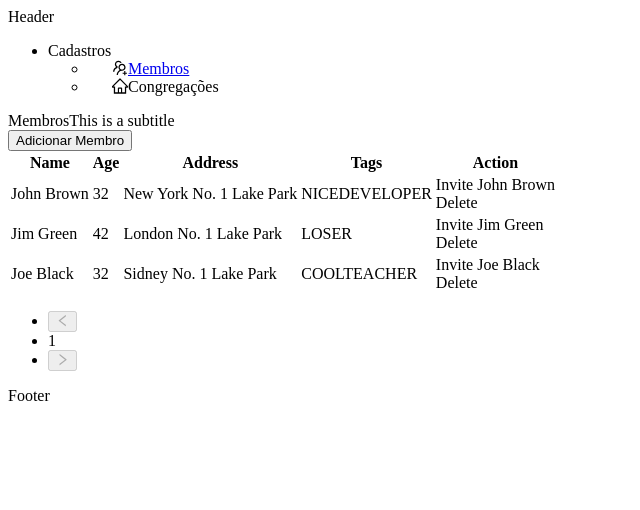
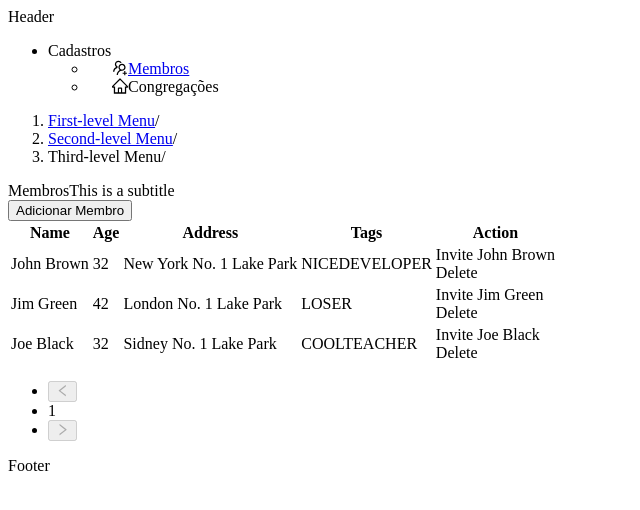
Before and after one commit to ViniCorrea/Ephata, a Next.js app in the folder front/: page /members in a window 1280 px wide. Shown: the top 510 px of the page, without its empty margins (0-640 px from the left). Built offline with nearby package versions, Linux system fonts and the light colour scheme.

Commit message:
Fixing types on layout

```diff
--- a/front/src/components/layout/index.tsx
+++ b/front/src/components/layout/index.tsx
@@ -1,5 +1,5 @@
 import React from "react";
-import { Layout, PageHeader, Button, Tag } from "antd";
+import { Layout, PageHeader, Button, Tag, BreadcrumbProps } from "antd";
 import { LayoutStyled, LayoutInnerStyled, SiderStyled } from "./styles";
 import Sidebar from "../sidebar";
 
@@ -12,14 +12,11 @@ interface LayoutProps {
     title: string;
     action: () => {};
   }[];
-  routes: {
-    path: string;
-    breadcrumbName: string;
-  }[];
+  breadcrumb: BreadcrumbProps;
 }
 
 const LayoutApp: React.FC<LayoutProps> = (props) => {
-  const { children, title, buttons, routes, subtitle } = props;
+  const { children, title, buttons, breadcrumb, subtitle } = props;
 
   // Mount action buttons
   const actions = () => {
@@ -48,7 +45,7 @@ const LayoutApp: React.FC<LayoutProps> = (props) => {
             subTitle={subtitle || "This is a subtitle"}
             //tags={<Tag color="blue">Running</Tag>} //Tratar exceções de paginas que não precisam das tags 30/05/2021
             extra={actions()}
-            breadcrumb={{ routes }}
+            breadcrumb={breadcrumb}
           />
           {children}
         </Content>
--- a/front/src/pages/members/data.tsx
+++ b/front/src/pages/members/data.tsx
@@ -74,7 +74,6 @@ export const columns = [
     ),
   },
 ];
-
 export const routes = [
   {
     path: "index",
--- a/front/src/pages/members/index.tsx
+++ b/front/src/pages/members/index.tsx
@@ -5,7 +5,7 @@ import Layout from "../../components/layout";
 
 const MembersPage = () => {
   // Creating action buttons
-  const batatinha = [
+  const buttons = [
     {
       title: "Adicionar Membro",
       action: () => console.log,
@@ -13,7 +13,7 @@ const MembersPage = () => {
   ];
 
   return (
-    <Layout breadcrumb={routes} title="Membros" buttons={batatinha}>
+    <Layout breadcrumb={{ routes: routes }} title="Membros" buttons={buttons}>
       {data.length > 0 ? (
         <Table columns={columns} dataSource={data} />
       ) : (
```
